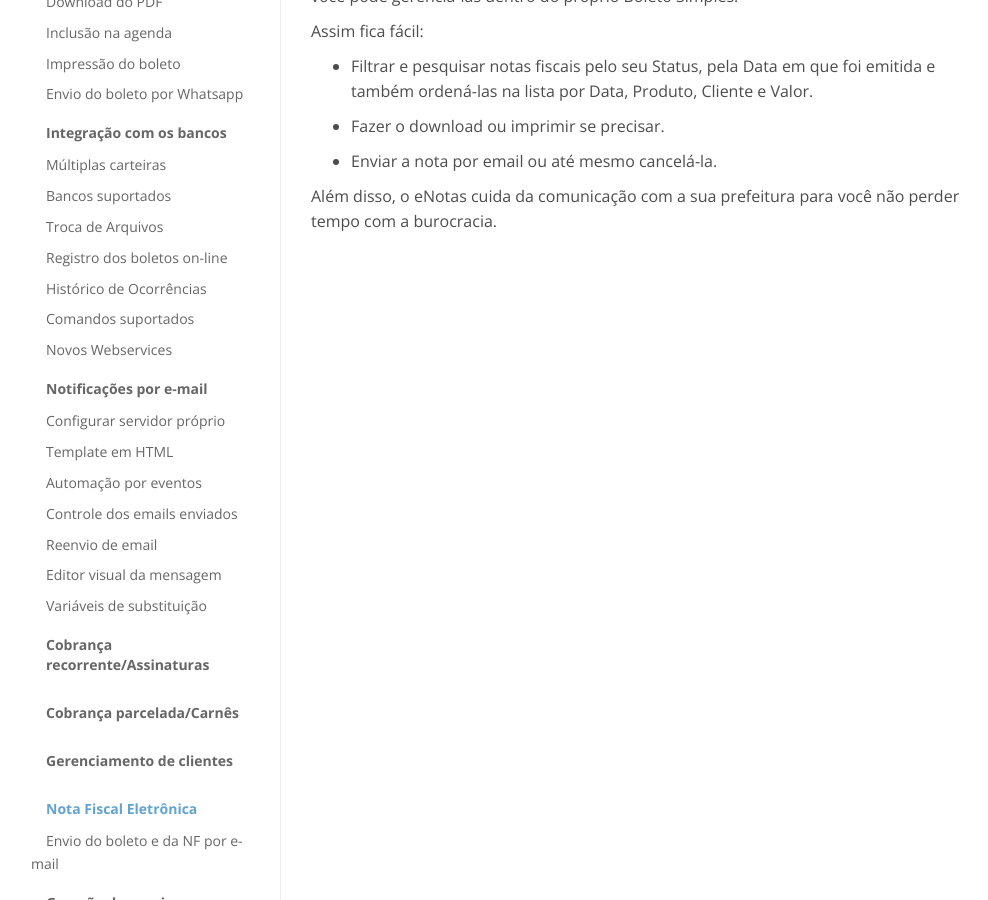
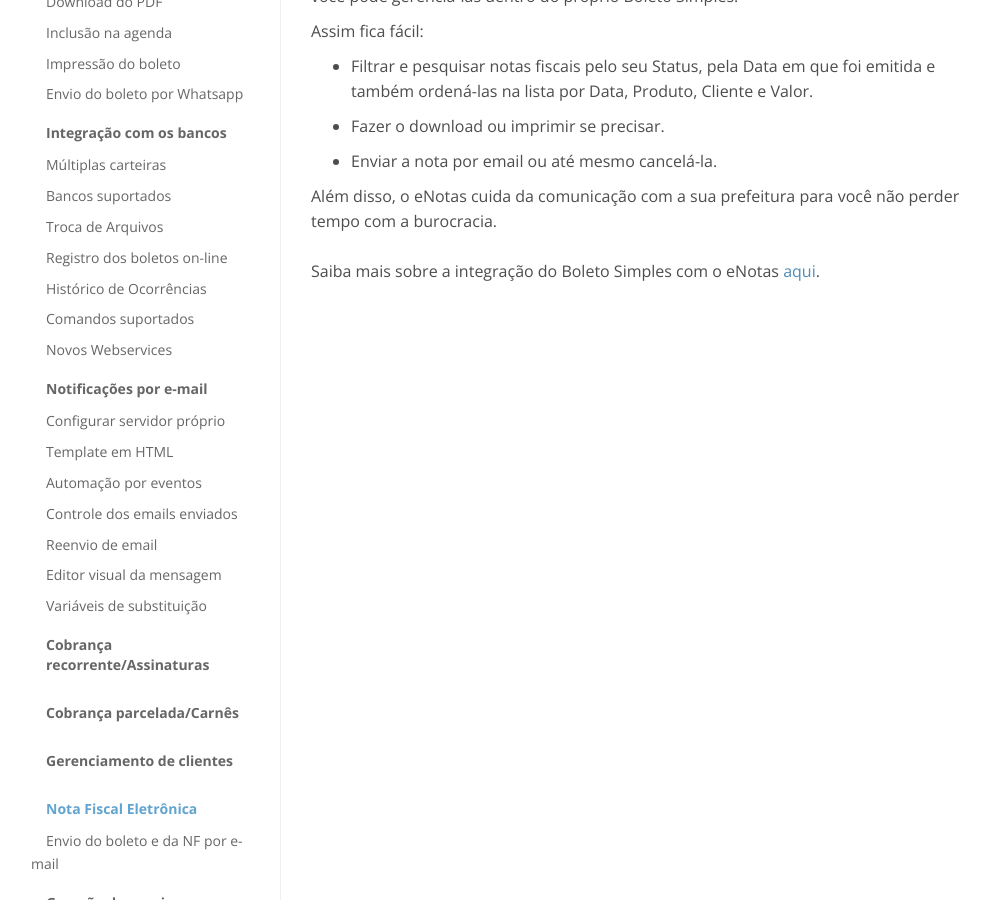
Before and after one commit to BoletoSimples/boletosimples-features, a Jekyll site: the page built from nota-fiscal-eletronica.markdown, in a window 1280 px wide and 900 px high, scrolled down 831 px. Shown: the whole window, without its empty margins (129-1117 px from the left). Built offline with Jekyll 4.4.1, drawn with Linux system fonts in a browser that asks for light colours.

Commit message:
Updated Nota Fiscal Eletronica

```diff
--- a/nota-fiscal-eletronica.markdown
+++ b/nota-fiscal-eletronica.markdown
@@ -18,4 +18,6 @@
 
 * Enviar a nota por email ou até mesmo cancelá-la.
 
-Além disso, o eNotas cuida da comunicação com a sua prefeitura para você não perder tempo com a burocracia.
+Além disso, o eNotas cuida da comunicação com a sua prefeitura para você não perder tempo com a burocracia.\
+\
+Saiba mais sobre a integração do Boleto Simples com o eNotas [aqui](https://boletosimples.zendesk.com/hc/pt-br/articles/115001029333-Como-gerar-nota-fiscal-para-boleto-registrado-com-Boleto-Simples-e-eNotas).
```
